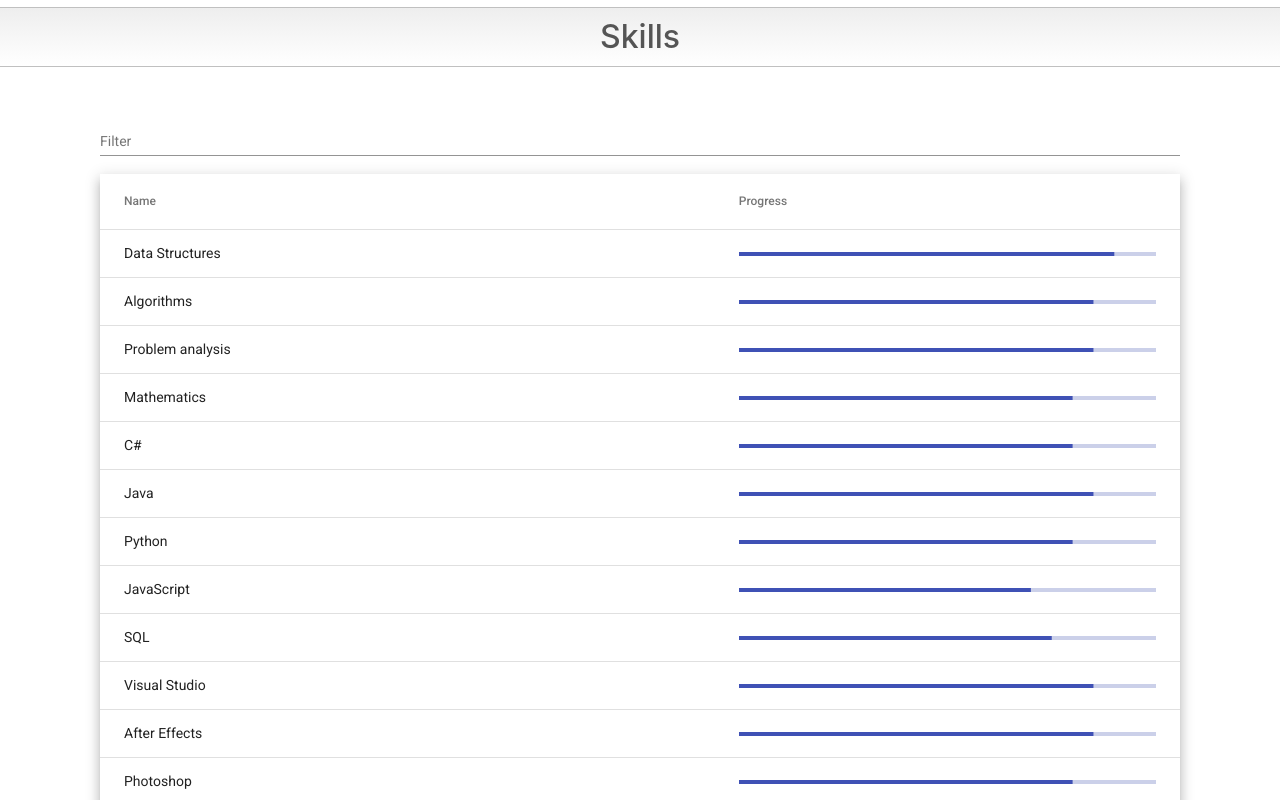
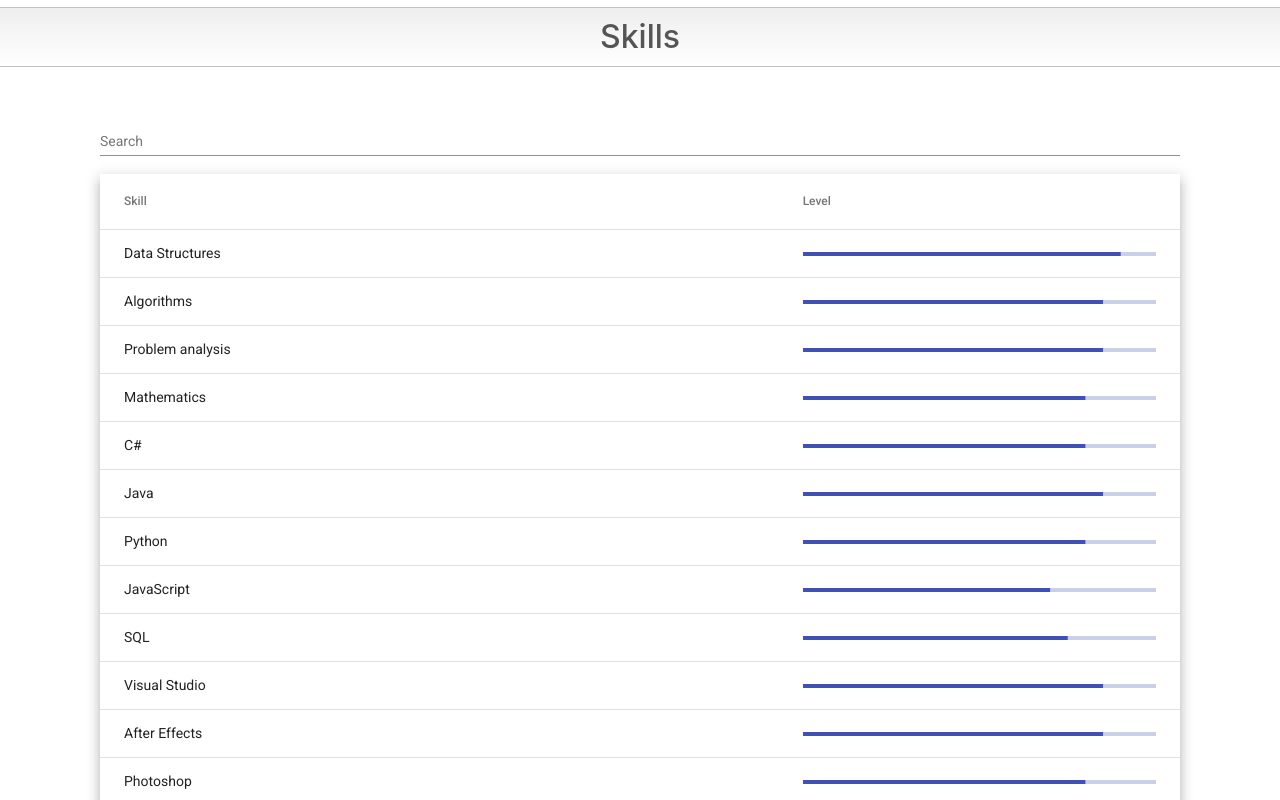
Before and after one commit to fwilhelmy/resume, an Angular app: page / in a window 1280 px wide. Shown: the part 3160-3960 px from the top of the page. Built offline with nearby package versions, Linux system fonts and the light colour scheme.

Commit message:
Resource string update

```diff
--- a/src/app/app.component.html
+++ b/src/app/app.component.html
@@ -148,20 +148,20 @@
       </div>
       <div class="section-content">
         <mat-form-field>
-          <mat-label>Filter</mat-label>
-          <input matInput (keyup)="applyFilter($event)" placeholder="Ex. Mia">
+          <mat-label>{{lang(resource.searchbar)}}</mat-label>
+          <input matInput (keyup)="applyFilter($event)" placeholder="Ex. Java">
         </mat-form-field>
 
         <div class="mat-elevation-z8">
           <table mat-table [dataSource]="dataSource" matSort>
 
             <ng-container matColumnDef="name">
-              <th mat-header-cell *matHeaderCellDef mat-sort-header> Name </th>
+              <th mat-header-cell *matHeaderCellDef mat-sort-header>{{lang(resource.colname)}}</th>
               <td mat-cell *matCellDef="let row"> {{lang(row.name)}} </td>
             </ng-container>
 
             <ng-container matColumnDef="level">
-              <th mat-header-cell *matHeaderCellDef mat-sort-header> Progress </th>
+              <th mat-header-cell *matHeaderCellDef mat-sort-header>{{lang(resource.collevel)}}</th>
               <td mat-cell *matCellDef="let row">
                 <mat-progress-bar value={{row.level*100}}></mat-progress-bar>
               </td>
--- a/src/app/resources.json
+++ b/src/app/resources.json
@@ -35,5 +35,17 @@
 	"languages": {
         "fr": "Langues",
         "en": "Languages"
+    },
+    "searchbar": {
+        "fr": "Recherche",
+        "en": "Search"
+    },
+    "colname": {
+        "fr": "Habileté",
+        "en": "Skill"
+    },
+    "collevel": {
+        "fr": "Niveau",
+        "en": "Level"
     }
 }
```
